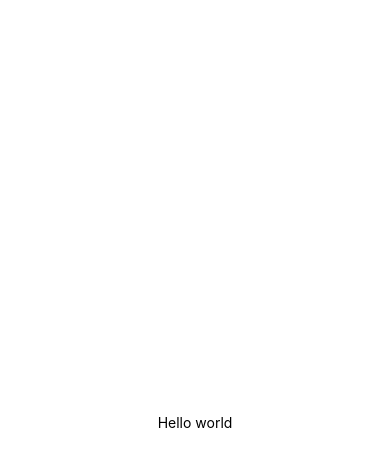
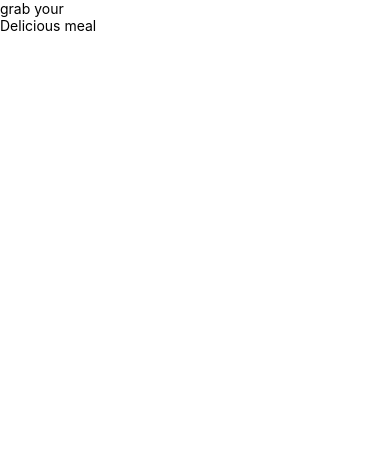
Before and after one commit to natnael-OQP/learn-RN, a React Native app: screen / in a window 390 px wide. Shown: the top 466 px of the page. Built offline with nearby package versions, Linux system fonts and the light colour scheme.

Commit message:
import header

```diff
--- a/App.js
+++ b/App.js
@@ -1,20 +1,16 @@
-import { StatusBar } from 'expo-status-bar';
-import { StyleSheet, Text, View } from 'react-native';
+import { StatusBar } from "expo-status-bar";
+import { StyleSheet, Text, View } from "react-native";
+import Header from "./components/Header";
 
 export default function App() {
   return (
     <View style={styles.container}>
-      <Text>Hello world</Text>
+      <Header />
       <StatusBar style="auto" />
     </View>
   );
 }
 
 const styles = StyleSheet.create({
-  container: {
-    flex: 1,
-    backgroundColor: '#fff',
-    alignItems: 'center',
-    justifyContent: 'center',
-  },
+  container: {},
 });
```
